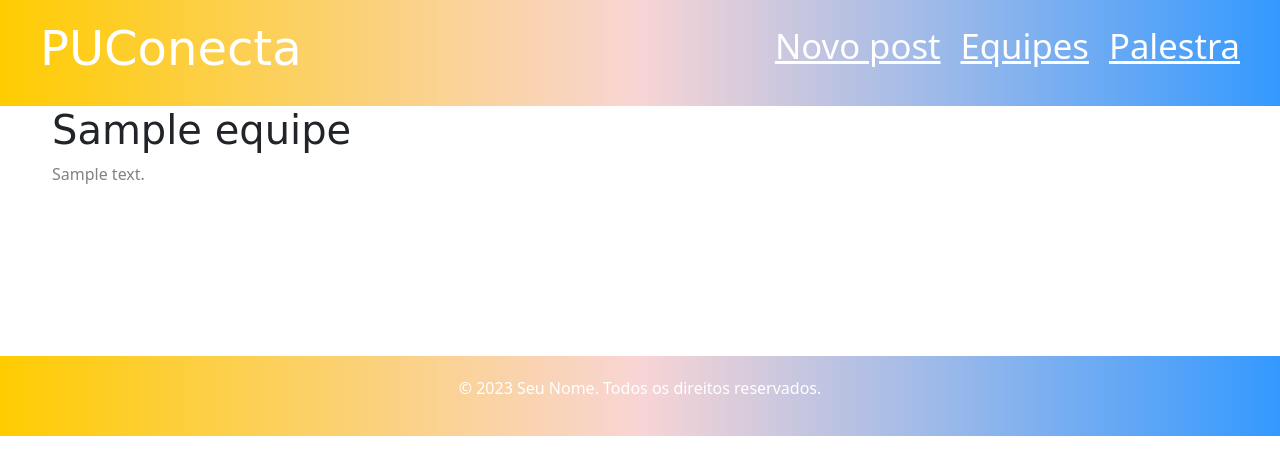
After one commit to GabrielGervasio/my-first-blog, a Django app: page /equipe/1/ in a window 1280 px wide. The commit adds this page. Shown: the top 475 px of the page. Run offline with Django 3.2, Linux system fonts and the light colour scheme; tables that the repository leaves empty hold one stand-in row (values such as "Sample post").

Commit message:
Quase todos os models colocados

```diff
--- a/blog/admin.py
+++ b/blog/admin.py
@@ -1,5 +1,7 @@
 from django.contrib import admin
-from .models import Post, Equipe
+from .models import Post, Equipe, Palestra
 
+
+admin.site.register(Palestra)
 admin.site.register(Equipe)
 admin.site.register(Post)
--- a/blog/models.py
+++ b/blog/models.py
@@ -2,6 +2,17 @@ from django.conf import settings
 from django.db import models
 from django.utils import timezone
 
+
+class Palestra(models.Model):
+    nome = models.CharField(max_length=200)
+    tema = models.CharField(max_length=200)
+    area_de_estudo = models.CharField(max_length=100)
+    descricao = models.TextField()
+    palestrante = models.CharField(max_length=100)  # campo para o nome do palestrante
+    data_hora = models.DateTimeField(default=timezone.now)
+
+    def __str__(self):
+        return self.nome
 
 class Equipe(models.Model):
     nome = models.CharField(max_length=100)
--- a/blog/templates/blog/base.html
+++ b/blog/templates/blog/base.html
@@ -9,8 +9,9 @@
     <body>
 
         <div class="page-header" class="gradiente">
+            <a href="{% url 'palestra' %}" class="top-menu">Palestra<span class="glyphicon glyphicon-plus"></span></a>
              <a href="{% url 'equipes' %}" class="top-menu">Equipes<span class="glyphicon glyphicon-plus"></span></a>
-            <a href="{% url 'post_new' %}" class="top-menu">NEW<span class="glyphicon glyphicon-plus"></span></a>
+            <a href="{% url 'post_new' %}" class="top-menu">Novo post<span class="glyphicon glyphicon-plus"></span></a>
             <h1><a href="/">PUConecta</a></h1>
         </div>
         <div class="content container">
--- /dev/null
+++ b/blog/templates/blog/equipe_detail.html
@@ -0,0 +1,12 @@
+{% extends 'blog/base.html' %}
+
+{% block content %}
+<h1>{{ equipe.nome }}</h1>
+<div class="post">
+    {% if equipe.nome %}
+    <div class="date">
+        {{ equipe.descricao }}
+    </div>
+    {% endif %}
+</div>
+{% endblock %}
--- a/blog/templates/blog/equipes.html
+++ b/blog/templates/blog/equipes.html
@@ -4,7 +4,7 @@
   <h1>Equipes</h1>
   {% for equipe in equipes %}
     <div>
-      <h2>{{ equipe.nome }}</h2>
+      <h2><a href="{% url 'equipe_detail' pk=equipe.pk %}">{{ equipe.nome }}</a></h2>
       <p>{{ equipe.descricao }}</p>
       <!-- Adicione o código para exibir a foto da equipe, se houver -->
       {% if equipe.foto %}
--- a/blog/templates/blog/post_list.html
+++ b/blog/templates/blog/post_list.html
@@ -1,6 +1,8 @@
 {% extends 'blog/base.html' %}
 
 {% block content %}
+
+
 {% for post in posts %}
 <div class="post">
     <div class="date">
--- a/blog/urls.py
+++ b/blog/urls.py
@@ -10,4 +10,6 @@ urlpatterns = [
     path('post/new/', views.post_new, name='post_new'),
     path('post/<int:pk>/edit/', views.post_edit, name='post_edit'),
     path('equipes', views.equipes, name='equipes'),
+    path('equipe/<int:pk>/', views.equipe_detail, name='equipe_detail'),
+    path('palestra', views.palestra, name='palestra'),
 ] + static(settings.STATIC_URL, document_root=settings.STATIC_ROOT)
--- a/blog/views.py
+++ b/blog/views.py
@@ -1,6 +1,6 @@
 from django.shortcuts import render
 from django.utils import timezone
-from .models import Post, Equipe
+from .models import Post, Equipe, Palestra
 from django.shortcuts import render, get_object_or_404,redirect
 from .forms import PostForm
 
@@ -13,6 +13,14 @@ def post_list(request):
 def equipes(request):
     equipes = Equipe.objects.all()
     return render(request, 'blog/equipes.html', {'equipes': equipes})
+
+def equipe_detail(request, pk):
+    equipe = get_object_or_404(Equipe, pk=pk)
+    return render(request, 'blog/equipe_detail.html', {'equipe': equipe})
+
+def palestra(request):
+    palestra = Palestra.objects.all()
+    return render(request, 'blog/palestra.html', {'palestra': palestra})
 
 
 def post_detail(request, pk):
```
Also changed, not shown: blog/templates/blog/palestra.html (+18 -0 lines), blog/migrations/0004_palestra.py (added). Lines whose indentation alone changed are shown as unchanged.
